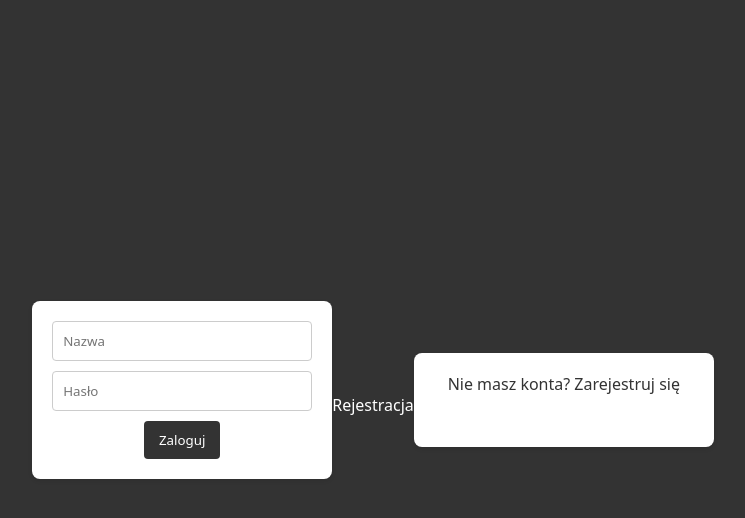
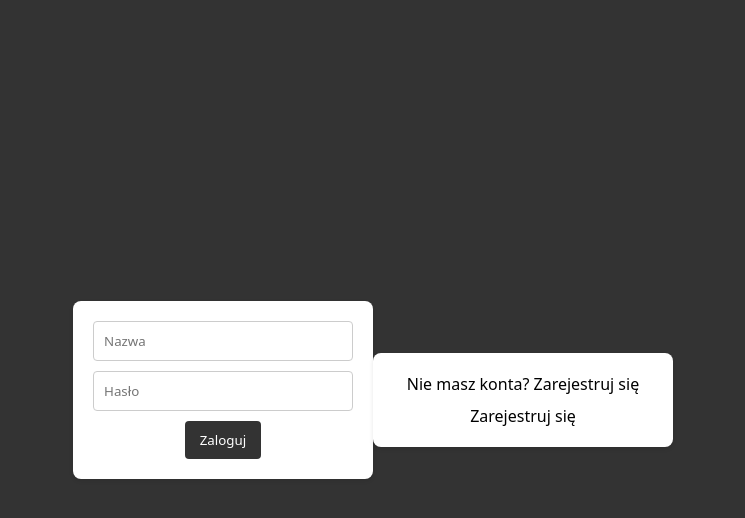
Before and after one commit to rafaeczk/kasti-inc, a PHP site: page /log-in.php in a window 1280 px wide. Shown: the top 518 px of the page, without its empty margins (267-1012 px from the left). Run offline with PHP 8.4, Linux system fonts and the light colour scheme.

Commit message:
styl i register

```diff
--- a/log-in.php
+++ b/log-in.php
@@ -65,7 +65,7 @@
             display: block;
             margin-top: 10px;
             text-decoration: none;
-            color: #fff;
+            color: black;
         }
 
         a:hover {
@@ -83,7 +83,7 @@
             box-shadow: 0 2px 4px rgba(0, 0, 0, 0.1);
             width: 300px;
             text-align: center;
-            color: #333;
+            color: black;
         }
     </style>
 </head>
@@ -104,7 +104,6 @@
         <button type="submit">Zaloguj</button>
     </form>
 
-    <a href="./register.php">Rejestracja</a>
 
     <form action="log-in.php" method="post" <?php if (!isset($_SESSION['userId'])) echo "hidden" ?>>
         <button type="submit" name="log-out">Wyloguj się</button>
```
